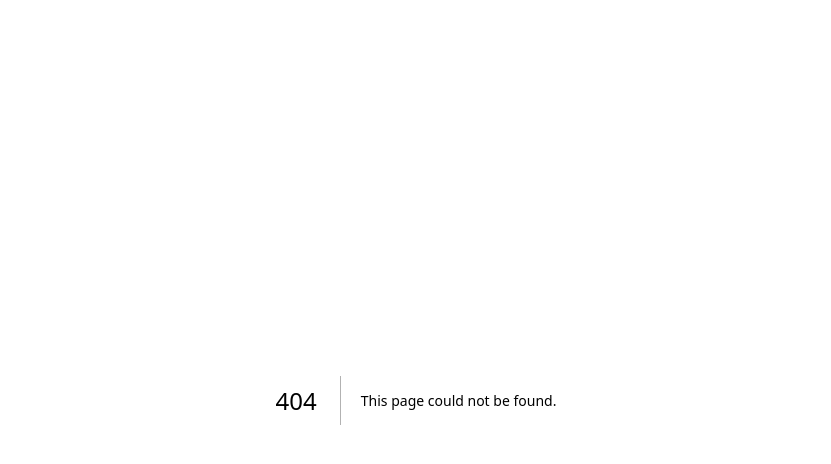
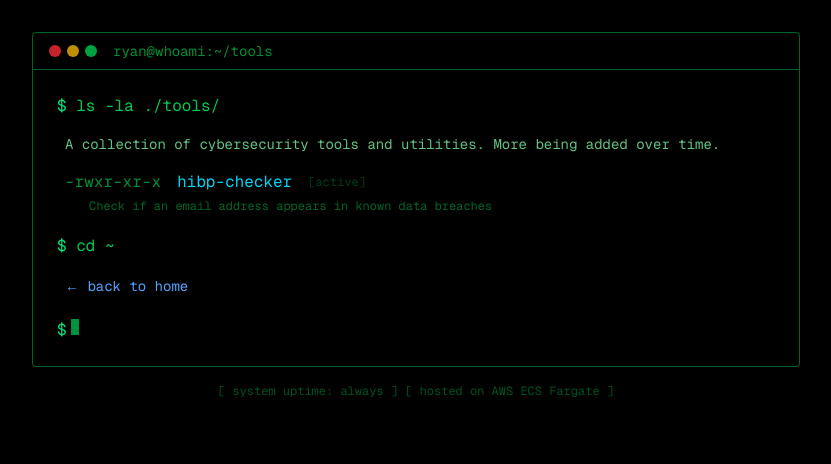
Before and after one commit to JRyanHenson/whoami-site, a Next.js app: page /tools in a window 1280 px wide. Before the commit this address had no page. Shown: the top 464 px of the page, without its empty margins (224-1055 px from the left). Built offline with nearby package versions, Linux system fonts and the light colour scheme.

Commit message:
Add /tools landing page for cybersecurity micro-apps

```diff
--- /dev/null
+++ b/app/tools/page.tsx
@@ -0,0 +1,88 @@
+import Link from "next/link";
+
+const tools = [
+  {
+    command: "hibp-checker",
+    description: "Check if an email address appears in known data breaches",
+    href: "/tools/hibp/",
+    status: "active",
+  },
+];
+
+export default function ToolsPage() {
+  return (
+    <div className="min-h-screen bg-black text-green-500 font-mono p-2 sm:p-4 md:p-8 overflow-x-hidden">
+      <main className="max-w-3xl mx-auto">
+        <div className="border border-green-500/50 rounded-sm overflow-hidden">
+          {/* Terminal header */}
+          <div className="border-b border-green-500/50 px-3 sm:px-4 py-2 flex items-center gap-2">
+            <div className="flex gap-1.5">
+              <div className="w-2.5 h-2.5 sm:w-3 sm:h-3 rounded-full bg-red-500/80" />
+              <div className="w-2.5 h-2.5 sm:w-3 sm:h-3 rounded-full bg-yellow-500/80" />
+              <div className="w-2.5 h-2.5 sm:w-3 sm:h-3 rounded-full bg-green-500/80" />
+            </div>
+            <span className="text-green-500/70 text-xs sm:text-sm ml-2">
+              ryan@whoami:~/tools
+            </span>
+          </div>
+
+          {/* Terminal content */}
+          <div className="p-3 sm:p-4 md:p-6 space-y-3 sm:space-y-4 text-xs sm:text-sm md:text-base">
+            <div>
+              <span className="text-green-400">$</span> ls -la ./tools/
+            </div>
+
+            <div className="text-green-300/80 pl-2 text-[10px] sm:text-xs md:text-sm">
+              A collection of cybersecurity tools and utilities. More being added over time.
+            </div>
+
+            <div className="pl-2 space-y-3">
+              {tools.map((tool) => (
+                <div key={tool.command} className="space-y-1">
+                  <div className="flex flex-wrap items-center gap-x-2 sm:gap-x-4">
+                    <span className="text-green-500/70">-rwxr-xr-x</span>
+                    <a
+                      href={tool.href}
+                      className="text-cyan-400 hover:text-cyan-300 hover:underline"
+                    >
+                      {tool.command}
+                    </a>
+                    <span className="text-green-500/30 text-[9px] sm:text-xs">
+                      [{tool.status}]
+                    </span>
+                  </div>
+                  <div className="pl-4 sm:pl-6 text-green-500/50 text-[9px] sm:text-xs">
+                    {tool.description}
+                  </div>
+                </div>
+              ))}
+            </div>
+
+            {/* Back link */}
+            <div className="pt-1">
+              <span className="text-green-400">$</span> cd ~
+            </div>
+            <div className="pl-2">
+              <Link
+                href="/"
+                className="text-blue-400 hover:text-blue-300 hover:underline text-[10px] sm:text-xs md:text-sm"
+              >
+                ← back to home
+              </Link>
+            </div>
+
+            {/* Cursor */}
+            <div className="pt-1">
+              <span className="text-green-400">$</span>
+              <span className="inline-block w-2 h-3 sm:h-4 bg-green-500 ml-1 animate-pulse" />
+            </div>
+          </div>
+        </div>
+
+        <div className="mt-3 sm:mt-4 text-center text-green-500/40 text-[9px] sm:text-xs">
+          [ system uptime: always ] [ hosted on AWS ECS Fargate ]
+        </div>
+      </main>
+    </div>
+  );
+}
```
